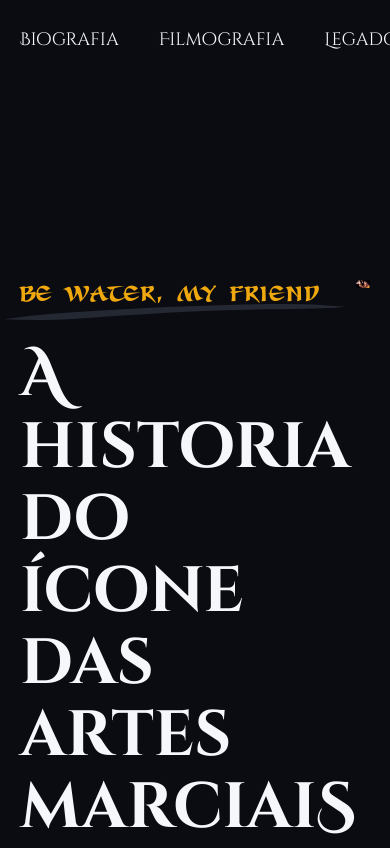
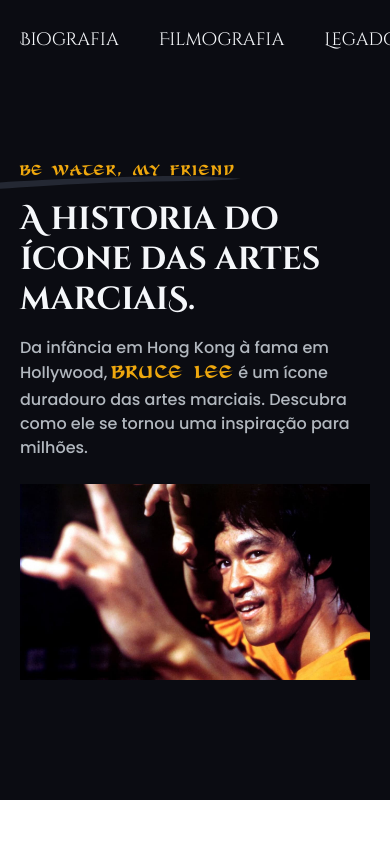
Before and after one commit to bragapeedro/the-dragon-immortalized, a plain HTML site: page index.html in a window 390 px wide. Shown: the top 848 px of the page. Drawn offline with Linux system fonts and the light colour scheme.

Commit message:
Add responsive intro

```diff
--- a/css/home/intro.css
+++ b/css/home/intro.css
@@ -12,10 +12,13 @@
 .intro-content>span {
   display: inline-block;
   margin-bottom: 28px;
-  font: 400 1.5rem/1.33 "Seven Swordsmen BB", sans-serif;
+  position: relative;
+}
+
+.intro-content p span {
+  font: 400 1.25rem/1.4 "Seven Swordsmen BB", sans-serif;
   letter-spacing: 0.15rem;
   color: var(--primary-1);
-  position: relative;
 }
 
 .intro-content>span::after {
@@ -32,5 +35,33 @@
 .intro-content h1 {
   margin-bottom: 20px;
   text-align: left;
-  /* letter-spacing: 1rem; */
 }
+
+@media (max-width: 600px) {
+  .intro {
+    grid-template-columns: 1fr;
+    gap: 24px;
+    padding-top: 80px;
+  }
+
+  .intro-content>span {
+    margin-bottom: 16px;
+  }
+
+  .intro-content>span,
+  .intro-content p {
+    font-size: 1rem;
+    line-height: 1.5;
+  }
+
+  .intro-content>span::after {
+    left: -120px;
+    top: 16px;
+  }
+
+  .intro-content h1 {
+    font-size: 2rem;
+    line-height: 1.25;
+    margin-bottom: 16px;
+  }
+}
--- a/css/utilities/typography.css
+++ b/css/utilities/typography.css
@@ -26,3 +26,8 @@
 .font-2-m-b {
   font: 500 1.25rem/1.4 "Poppins", sans-serif;
 }
+
+.font-3-m {
+  font: 400 1.5rem/1.33 "Seven Swordsmen BB", sans-serif;
+  letter-spacing: 0.15rem;
+}
--- a/index.html
+++ b/index.html
@@ -31,8 +31,8 @@
   <main class="intro-bg">
     <div class="intro container">
       <div class="intro-content">
-        <span>be water, my friend</span>
-        <h1 class="font-1-xl gray-1">A historia do ícone das artes marciaiS</h1>
+        <span class="font-3-m primary-1">be water, my friend</span>
+        <h1 class="font-1-xl gray-1">A historia do ícone das artes marciaiS.</h1>
         <p class="font-2-m-b gray-5">Da infância em Hong Kong à fama em Hollywood, <span>Bruce Lee</span> é um ícone duradouro das artes marciais. Descubra como ele se tornou uma inspiração para milhões.</p>
       </div>
       <picture class="intro-img">
```
